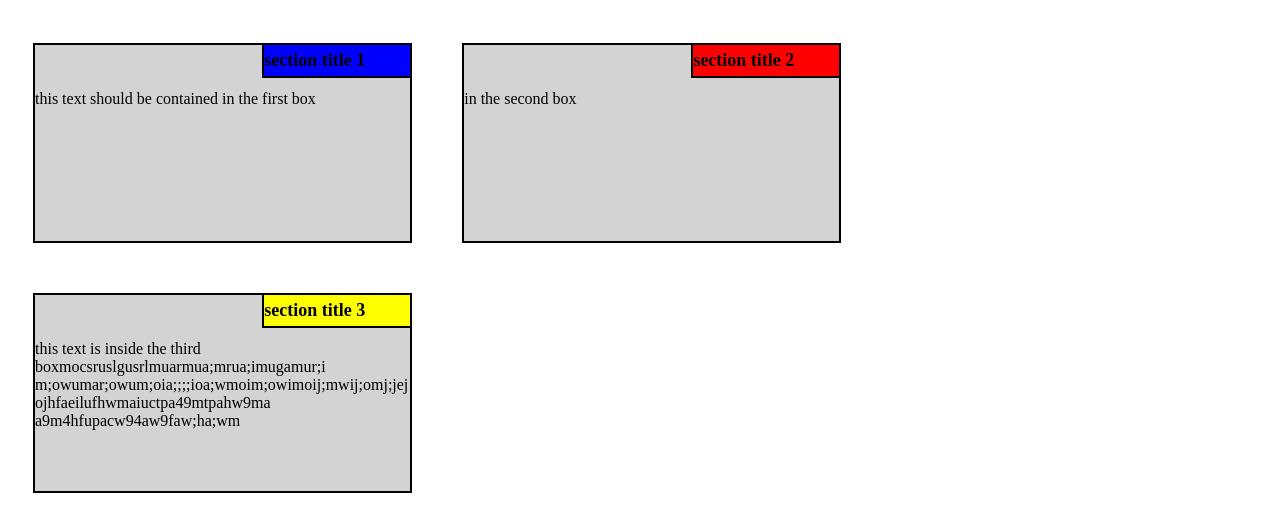
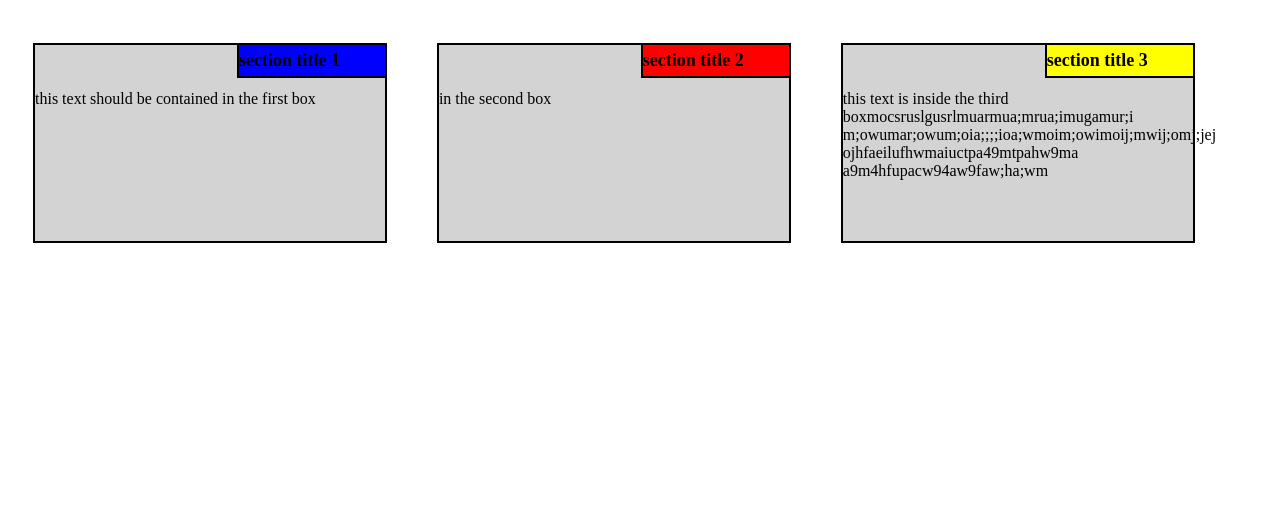
Before and after one commit to moontrane/coursera-test, a plain HTML site: page week2/index.html in a window 1280 px wide. Shown: the part 48-580 px from the top of the page. Drawn offline with Linux system fonts and the light colour scheme.

Commit message:
for module 2 assignment

```diff
--- a/week2/css/index.css
+++ b/week2/css/index.css
@@ -94,15 +94,15 @@ float: right;
 
 @media (min-width: 992px) {
   #box1 {
-    	width: 30%;
+    	width: 28%;
       float: left;
       }
   #box2 {
-    	width: 30%;
+    	width: 28%;
       float: left;
       }
   #box3 {
-    	width: 30%;
+    	width: 28%;
       float: left;
       }
 }
@@ -111,13 +111,16 @@ float: right;
    #box1 {
   	width: 45%;
       float: left;
+      margin: 15px;
       }
    #box2 {
   	width: 45%;
       float: left;
+      margin: 15px;
       }
    #box3 {
    	width:94%;
+   	float: left;
    }
 }
 
```
